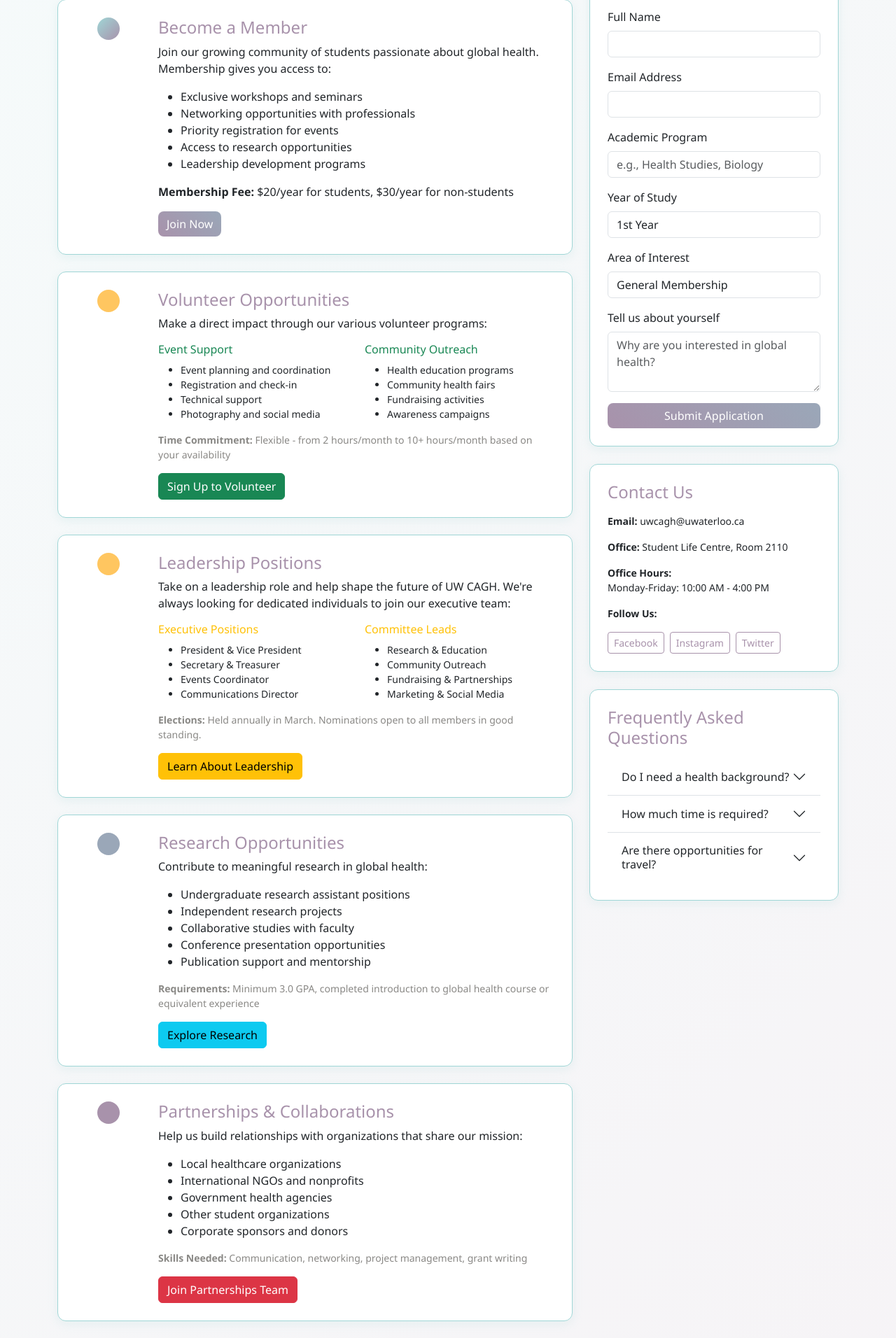
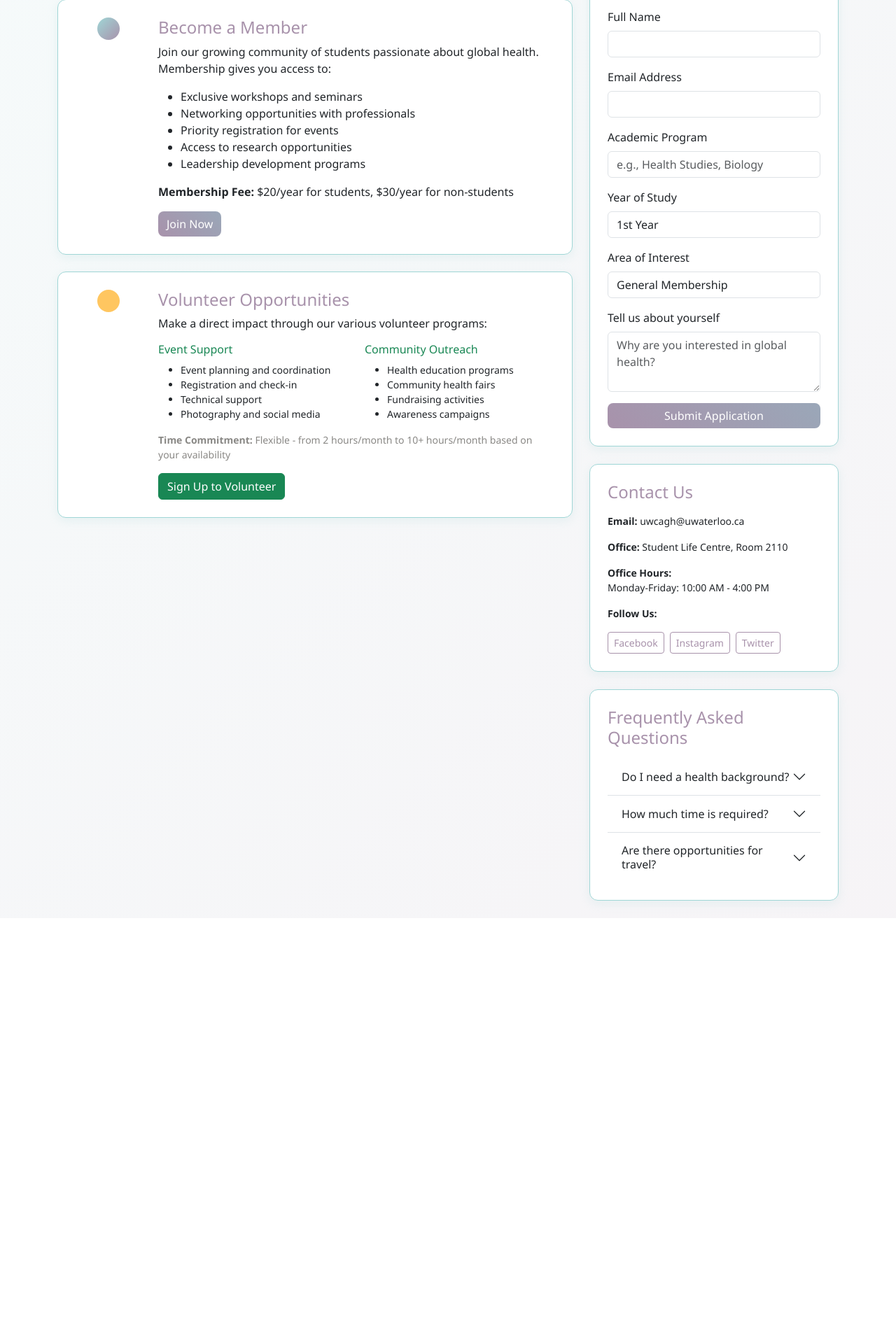
Before and after one commit to sarv198/UWaterloo_CAGH, a Django app: page /involvement/ in a window 1280 px wide. Shown: the part 404-2316 px from the top of the page at 70% size. After the commit the page ends 1702 px from the top, so only its background shows below. Run offline with Django 3.2, Linux system fonts and the light colour scheme.

Commit message:
Streamline Get Involved page by removing specific sections
- Remove Leadership Positions section
- Remove Research Opportunities section
- Remove Partnerships & Collaborations section
- Keep core sections: Membership and Volunteer Opportunities
- Maintain Quick Application form and contact information
- Simplify page focus on primary involvement methods

```diff
--- a/CAGH/templates/CAGH/involvement.html
+++ b/CAGH/templates/CAGH/involvement.html
@@ -86,102 +86,6 @@
             </div>
         </div>
 
-        <!-- Leadership -->
-        <div class="content-section mb-4">
-            <div class="row">
-                <div class="col-md-2 text-center">
-                    <div class="bg-warning text-dark rounded-circle p-3 d-inline-block">
-                        <i class="bi bi-star fs-3"></i>
-                    </div>
-                </div>
-                <div class="col-md-10">
-                    <h4 class="text-primary">Leadership Positions</h4>
-                    <p>
-                        Take on a leadership role and help shape the future of UW CAGH. We're always looking for dedicated individuals to join our executive team:
-                    </p>
-                    <div class="row">
-                        <div class="col-md-6">
-                            <h6 class="text-warning">Executive Positions</h6>
-                            <ul class="small">
-                                <li>President & Vice President</li>
-                                <li>Secretary & Treasurer</li>
-                                <li>Events Coordinator</li>
-                                <li>Communications Director</li>
-                            </ul>
-                        </div>
-                        <div class="col-md-6">
-                            <h6 class="text-warning">Committee Leads</h6>
-                            <ul class="small">
-                                <li>Research & Education</li>
-                                <li>Community Outreach</li>
-                                <li>Fundraising & Partnerships</li>
-                                <li>Marketing & Social Media</li>
-                            </ul>
-                        </div>
-                    </div>
-                    <p class="small text-muted">
-                        <strong>Elections:</strong> Held annually in March. Nominations open to all members in good standing.
-                    </p>
-                    <a href="#" class="btn btn-warning">Learn About Leadership</a>
-                </div>
-            </div>
-        </div>
-
-        <!-- Research -->
-        <div class="content-section mb-4">
-            <div class="row">
-                <div class="col-md-2 text-center">
-                    <div class="bg-info text-white rounded-circle p-3 d-inline-block">
-                        <i class="bi bi-search fs-3"></i>
-                    </div>
-                </div>
-                <div class="col-md-10">
-                    <h4 class="text-primary">Research Opportunities</h4>
-                    <p>
-                        Contribute to meaningful research in global health:
-                    </p>
-                    <ul>
-                        <li>Undergraduate research assistant positions</li>
-                        <li>Independent research projects</li>
-                        <li>Collaborative studies with faculty</li>
-                        <li>Conference presentation opportunities</li>
-                        <li>Publication support and mentorship</li>
-                    </ul>
-                    <p class="small text-muted">
-                        <strong>Requirements:</strong> Minimum 3.0 GPA, completed introduction to global health course or equivalent experience
-                    </p>
-                    <a href="#" class="btn btn-info">Explore Research</a>
-                </div>
-            </div>
-        </div>
-
-        <!-- Partnerships -->
-        <div class="content-section mb-4">
-            <div class="row">
-                <div class="col-md-2 text-center">
-                    <div class="bg-danger text-white rounded-circle p-3 d-inline-block">
-                        <i class="bi bi-handshake fs-3"></i>
-                    </div>
-                </div>
-                <div class="col-md-10">
-                    <h4 class="text-primary">Partnerships & Collaborations</h4>
-                    <p>
-                        Help us build relationships with organizations that share our mission:
-                    </p>
-                    <ul>
-                        <li>Local healthcare organizations</li>
-                        <li>International NGOs and nonprofits</li>
-                        <li>Government health agencies</li>
-                        <li>Other student organizations</li>
-                        <li>Corporate sponsors and donors</li>
-                    </ul>
-                    <p class="small text-muted">
-                        <strong>Skills Needed:</strong> Communication, networking, project management, grant writing
-                    </p>
-                    <a href="#" class="btn btn-danger">Join Partnerships Team</a>
-                </div>
-            </div>
-        </div>
     </div>
 
     <div class="col-lg-4">
```
